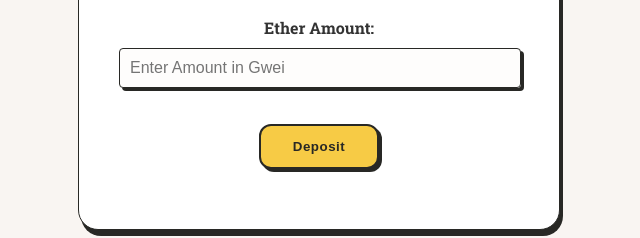
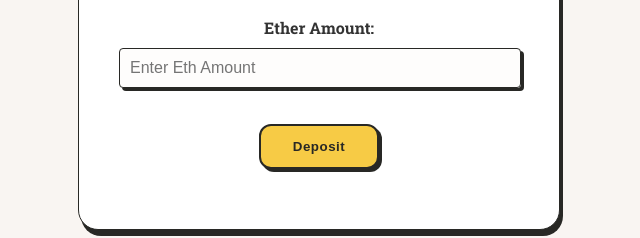
Before and after one commit to enolife/Eclipse-EtherBridge-Deposit---Browser-Version, a plain HTML site: page index.html in a window 1280 px wide. Shown: the part 269-507 px from the top of the page, 321-961 px from the left. Drawn offline with Linux system fonts and the light colour scheme.

Commit message:
Update index.html
amount in Eth

```diff
--- a/index.html
+++ b/index.html
@@ -157,7 +157,7 @@
         <label for="solanaAddress">Solana Address:</label>
         <input type="text" id="solanaAddress" placeholder="Enter Solana Address">
         <label for="amount">Ether Amount:</label>
-        <input type="text" id="amount" placeholder="Enter Amount in Gwei">
+        <input type="text" id="amount" placeholder="Enter Eth Amount">
         <button id="depositButton">Deposit</button>
         <div id="result" class="result"></div>
         <div id="error" class="error"></div>
```
